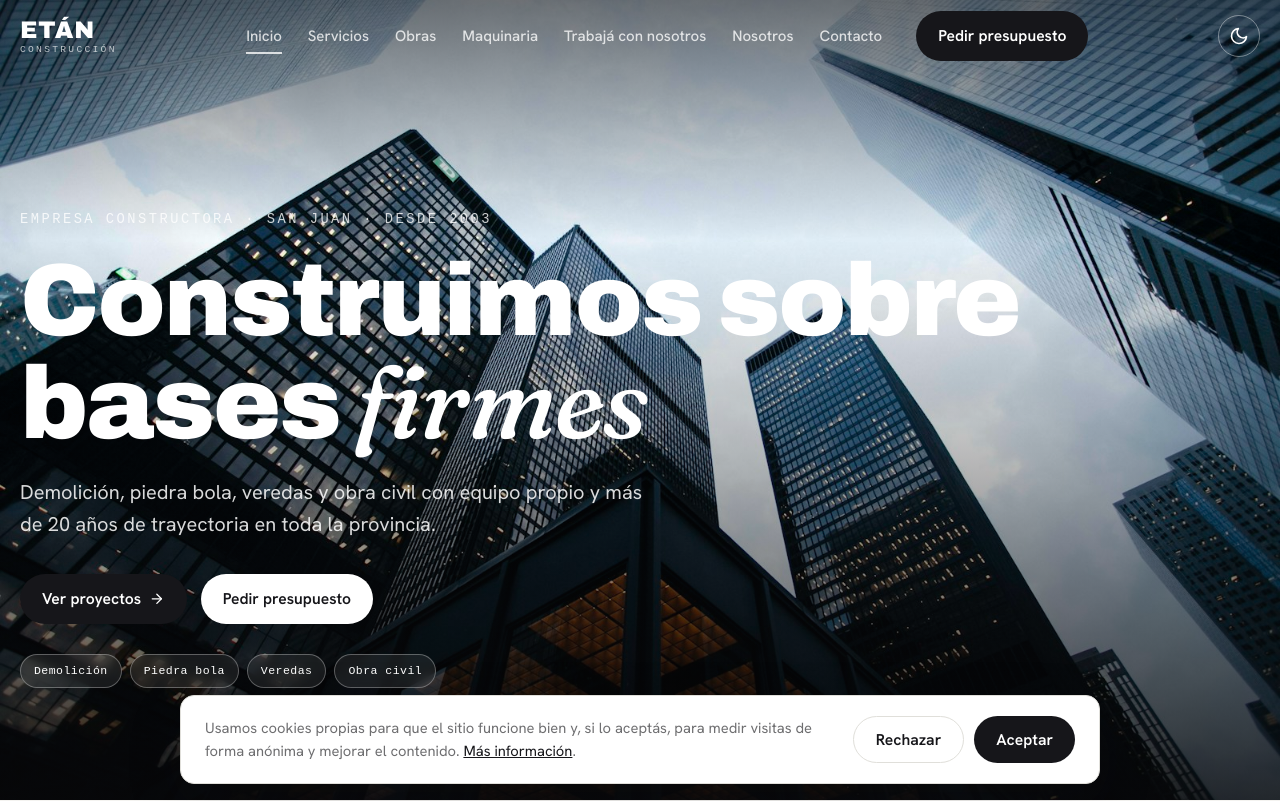
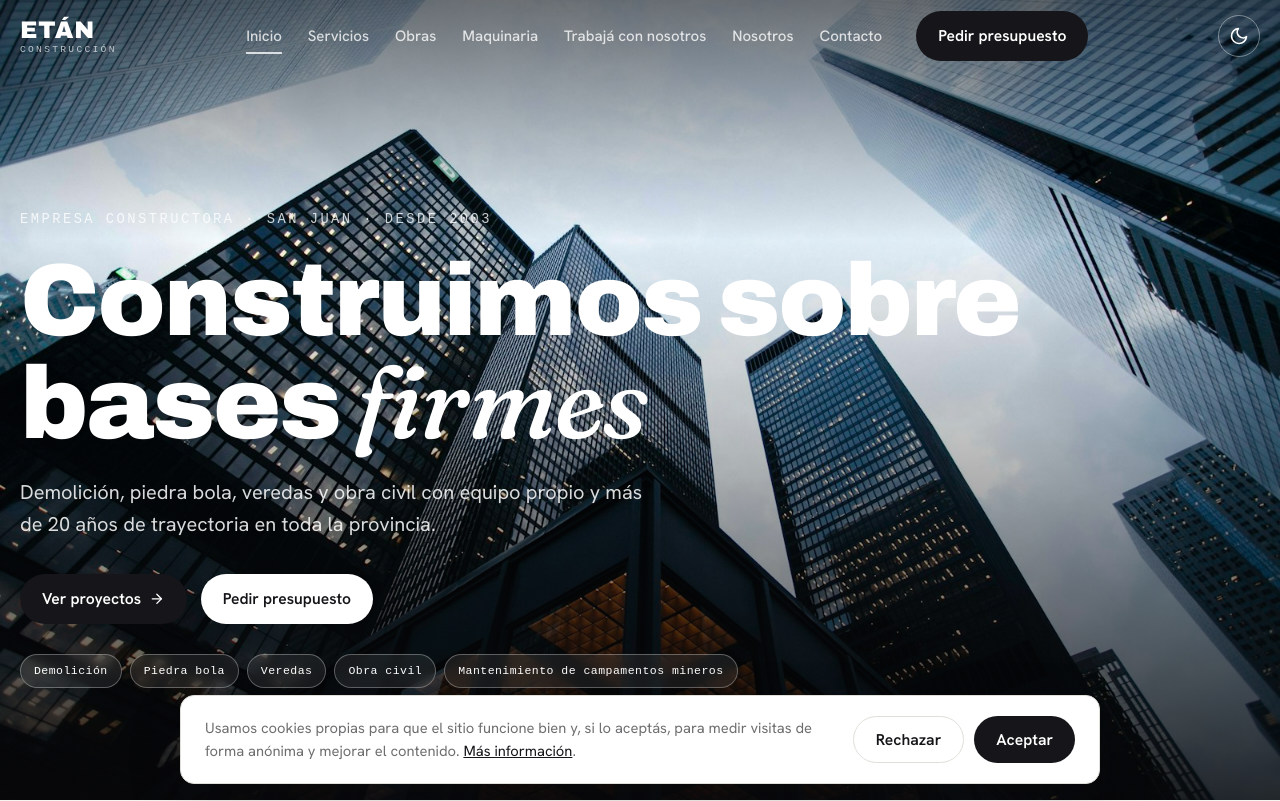
Before and after one commit to SoyMonardez/Et-n_portafolio_empresa, a React (Vite) app: page / in a window 1280 px wide. Shown: the top 801 px of the page. Built offline with nearby package versions, Linux system fonts and the light colour scheme; a web font is replaced by a local one.

Commit message:
fix(hero): agrega mantenimiento de campamentos mineros a los chips

```diff
--- a/src/components/inicio/Hero.jsx
+++ b/src/components/inicio/Hero.jsx
@@ -83,6 +83,7 @@ export default function Hero() {
             <span>Piedra bola</span>
             <span>Veredas</span>
             <span>Obra civil</span>
+            <span>Mantenimiento de campamentos mineros</span>
           </motion.div>
         </div>
       </div>
```
